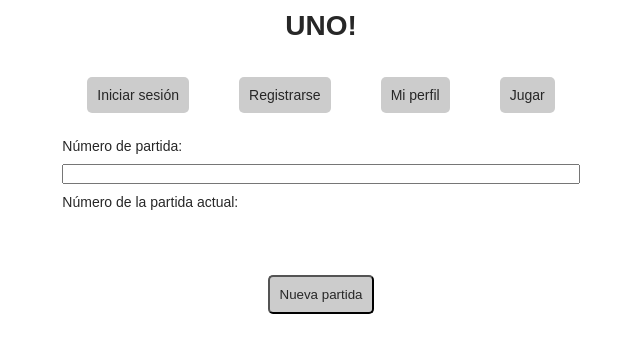
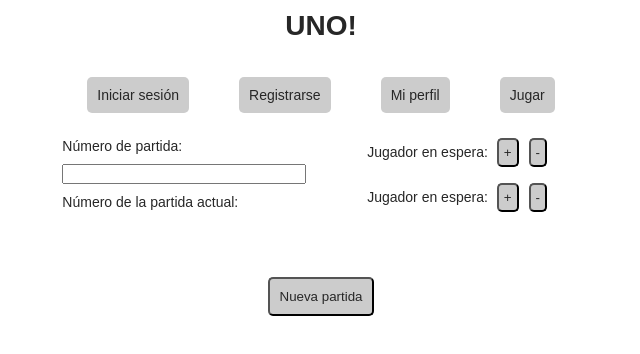
Before and after one commit to JulietaEsains/uno_card_game_react, a React (Create React App) app: page /game in a window 1280 px wide. Shown: the top 354 px of the page, without its empty margins (319-959 px from the left). Built offline with nearby package versions, Linux system fonts and the light colour scheme; no server answers; sample sign-in values are in the browser's storage.

Commit message:
Se agregó el contador de puntos para cada jugador

```diff
--- a/src/game/Game.tsx
+++ b/src/game/Game.tsx
@@ -3,6 +3,7 @@ import { newGame, distributeCards, drawCard, playCard } from "./gameServices.ts"
 import Input from "../common_components/Input.tsx"
 import Button from "../common_components/Button.tsx"
 import Hand from "./Hand.tsx";
+import Scoreboard from "./Scoreboard.tsx";
 
 export default function Game() {
     const [gameId, setGameId] = useState("")
@@ -79,6 +80,9 @@ export default function Game() {
                         Número de la partida actual: {gameNumberOutput}
                     </label>
                 </form>
+                <Scoreboard
+                    gameNumberOutput = {gameNumberOutput}
+                />
             </div>
             {/* Mano del otro jugador */}
             <Hand
--- /dev/null
+++ b/src/game/Scoreboard.tsx
@@ -0,0 +1,102 @@
+import { useEffect, useState } from "react";
+import { getCurrentGame, getPlayer, incrementWinsCounter, decreaseWinsCounter } from "./gameServices.ts";
+import Button from "../common_components/Button.tsx";
+
+export default function Scoreboard(props) {
+    // Nombres de usuario de los jugadores
+    const [player1Username, setPlayer1Username] = useState("Jugador en espera");
+    const [player2Username, setPlayer2Username] = useState("Jugador en espera");
+
+    // Cantidad de victorias de cada jugador
+    const [player1Wins, setPlayer1Wins] = useState(0)
+    const [player2Wins, setPlayer2Wins] = useState(0)
+
+    // Cantidad de victorias de cada jugador representadas con circulitos
+    const [player1WinsString, setPlayer1WinsString] = useState("")
+    const [player2WinsString, setPlayer2WinsString] = useState("")
+
+    // Si se está dentro de una partida, se busca mostrar los nombres de usuario de los jugadores en el tablero de puntuación, y representar su cantidad de victorias
+    useEffect(() => {
+        let player1Score: string = ""
+        let player2Score: string = ""
+
+        if (props.gameNumberOutput) {
+            getCurrentGame(props.gameNumberOutput).then(function (response) {
+                console.log(response)
+
+                if (response.player_1_id) {
+                    getPlayer(response.player_1_id).then(function (response) {
+                        setPlayer1Username(response.username);
+                    });
+                }
+
+                if (response.player_2_id) {
+                    getPlayer(response.player_2_id).then(function (response) {
+                        setPlayer2Username(response.username);
+                    });
+                }
+
+                setPlayer1Wins(response.player_1_wins)
+                setPlayer2Wins(response.player_2_wins)
+            });
+
+            for (let i = 0; i < player1Wins; i++) {
+                player1Score += " o "
+            }
+            setPlayer1WinsString(player1Score)
+
+            for (let i = 0; i < player2Wins; i++) {
+                player2Score += " o "
+            }
+            setPlayer2WinsString(player2Score)
+        }
+    }, [props.gameNumberOutput, player1Wins, player2Wins]);
+
+    const handleWinAddition = (playerId: string) => {
+        if (props.gameNumberOutput) {
+            incrementWinsCounter(props.gameNumberOutput, playerId).then(function (response) {
+                console.log(response)
+                setPlayer1Wins(response.player_1_wins)
+                setPlayer2Wins(response.player_2_wins)
+            })
+        }
+    }
+
+    const handleWinRemoval = (playerId: string) => {
+        if (props.gameNumberOutput) {
+            decreaseWinsCounter(props.gameNumberOutput, playerId).then(function (response) {
+                console.log(response)
+                setPlayer1Wins(response.player_1_wins)
+                setPlayer2Wins(response.player_2_wins)
+            })
+        }
+    }
+
+    return(
+        <div className="scoreboard">
+            <label>
+                {player1Username}: {player1WinsString}
+                <Button
+                    value = "+"
+                    onClick = {() => handleWinAddition("1")}
+                />
+                <Button
+                    value = "-"
+                    onClick = {() => handleWinRemoval("1")}
+                />
+            </label>
+            <br /><br />
+            <label>
+                {player2Username}: {player2WinsString}
+                <Button
+                    value = "+"
+                    onClick = {() => handleWinAddition("2")}
+                />
+                <Button
+                    value = "-"
+                    onClick = {() => handleWinRemoval("2")}
+                />
+            </label>
+        </div>
+    )
+}
--- a/src/game/gameServices.ts
+++ b/src/game/gameServices.ts
@@ -60,3 +60,23 @@ export async function playCard(gameId: string, cardIndex: number): Promise<Game>
         }
     })).data.game as Game
 }
+
+// Sumar un punto de victoria a uno de los jugadores
+export async function incrementWinsCounter(gameId: string, playerId: string): Promise<Game> {
+    return (await axios.patch(`${environment.backendUrl}/games/${gameId}`, {
+        game: {
+            update_type: "add win",
+            player: playerId
+        }
+    })).data.game as Game
+}
+
+// Quitar un punto de victoria a uno de los jugadores
+export async function decreaseWinsCounter(gameId: string, playerId: string): Promise<Game> {
+    return (await axios.patch(`${environment.backendUrl}/games/${gameId}`, {
+        game: {
+            update_type: "remove win",
+            player: playerId
+        }
+    })).data.game as Game
+}
--- a/src/styles.css
+++ b/src/styles.css
@@ -19,7 +19,7 @@ h1 {
 
 input {
     font: 14px "Montserrat", Futura,  sans-serif;
-    width: 100%;
+    width: 80%;
     margin: 10px 0px;
     color: #272727;
 }
@@ -75,6 +75,17 @@ input {
 
 .info {
     margin-bottom: 10px;
+    display: flex;
+}
+
+.scoreboard Button {
+    margin: 0 5px;
+    padding: 5px;
+}
+
+.scoreboard Button:hover {
+    background-color: #ccc;
+    color: #272727;
 }
 
 .hand {
```
